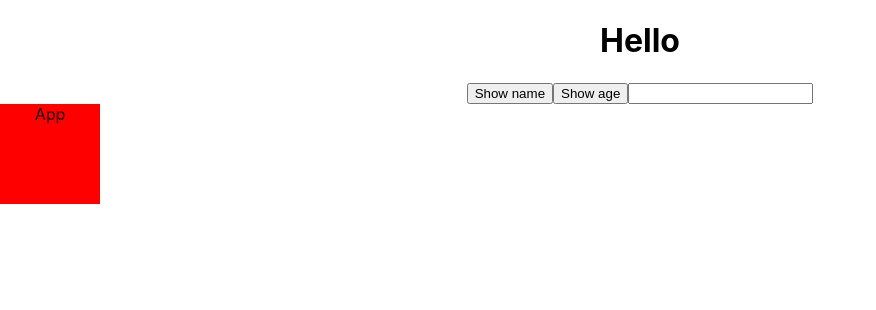
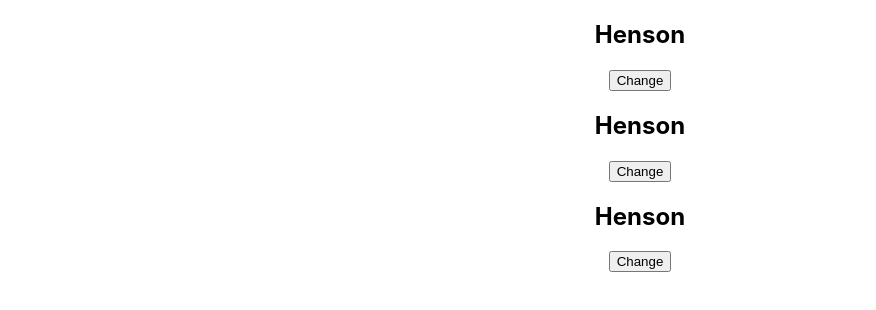
Before and after one commit to leehenson/React_study, a React (Create React App) app in the folder react_cource/voca/: page / in a window 1280 px wide. Shown: the top 310 px of the page, without its empty margins (0-876 px from the left). Built offline with nearby package versions, Linux system fonts and the light colour scheme; the HTML template or start-up script is replaced by a standard one.

Commit message:
06. state, useState

```diff
--- a/react_cource/voca/src/App.js
+++ b/react_cource/voca/src/App.js
@@ -1,12 +1,12 @@
 import './App.css';
 import Hello from './component/Hello';
-import styles from './App.module.css';
 
 function App() {
   return (
     <div className="App">
       <Hello />
-      <div className={styles.box}>App</div>
+      <Hello />
+      <Hello />
     </div>
   );
 }
--- a/react_cource/voca/src/component/Hello.js
+++ b/react_cource/voca/src/component/Hello.js
@@ -1,34 +1,19 @@
+import { useState } from 'react';
+
 export default function Hello() {
-  function showName() {
-    console.log('Henson');
-  }
-
-  function showAge(age) {
-    console.log(age);
-  }
-
-  function showText(txt) {
-    console.log(txt);
-  }
+  // let name = 'Henson';
+  const [name, setName] = useState('Henson');
 
   return (
     <div>
-      <h1>Hello</h1>
-      <button onClick={showName}>Show name</button>
+      <h2 id="name">{name}</h2>
       <button
         onClick={() => {
-          showAge(29);
+          setName(name === 'Henson' ? 'Jane' : 'Henson');
         }}
       >
-        Show age
+        Change
       </button>
-      <input
-        thype="text"
-        onChange={(e) => {
-          const txt = e.target.value;
-          showText(txt);
-        }}
-      />
     </div>
   );
 }
```
Also changed, not shown: 1 other file (tests, documents, lock files or other folders).
